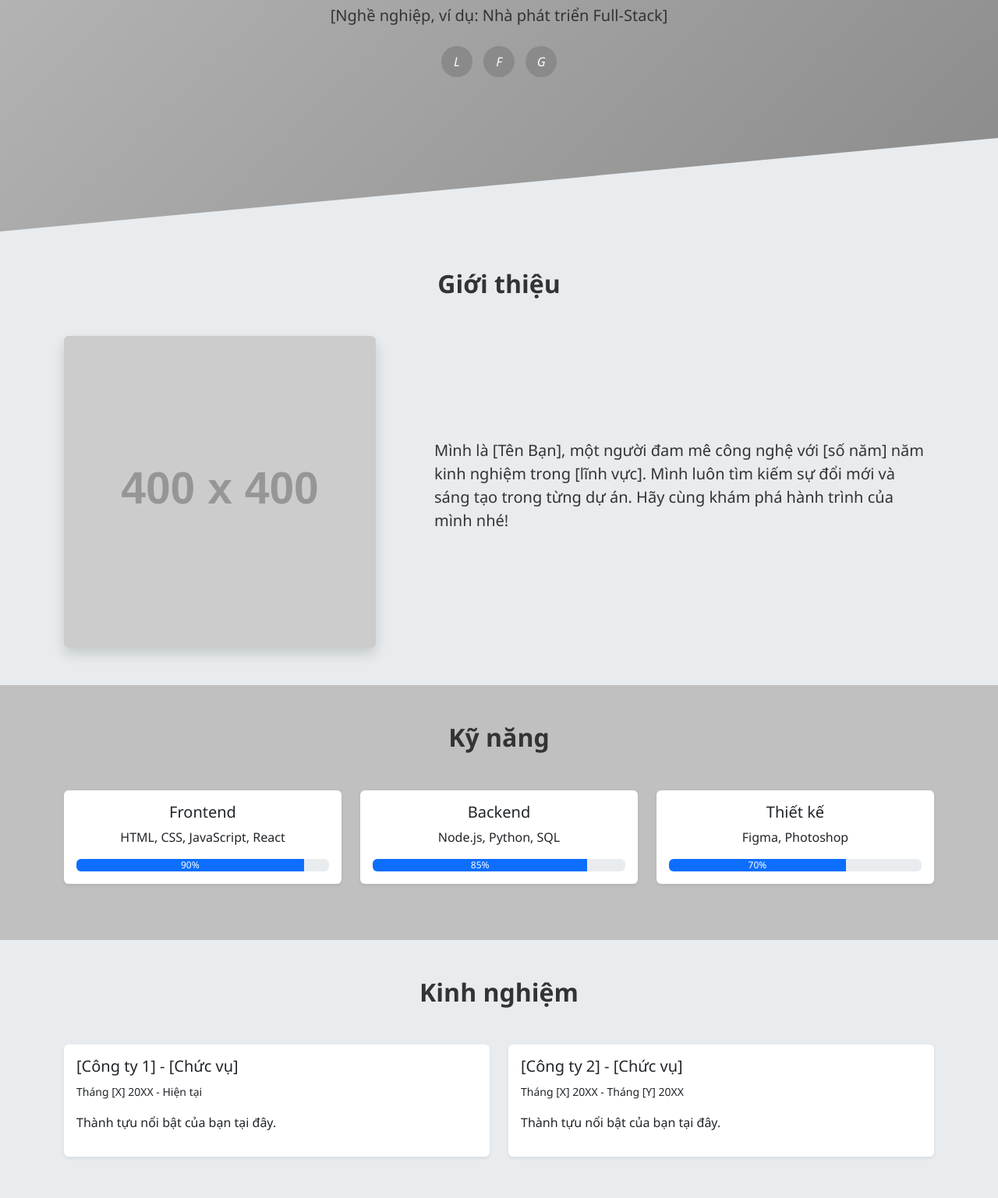
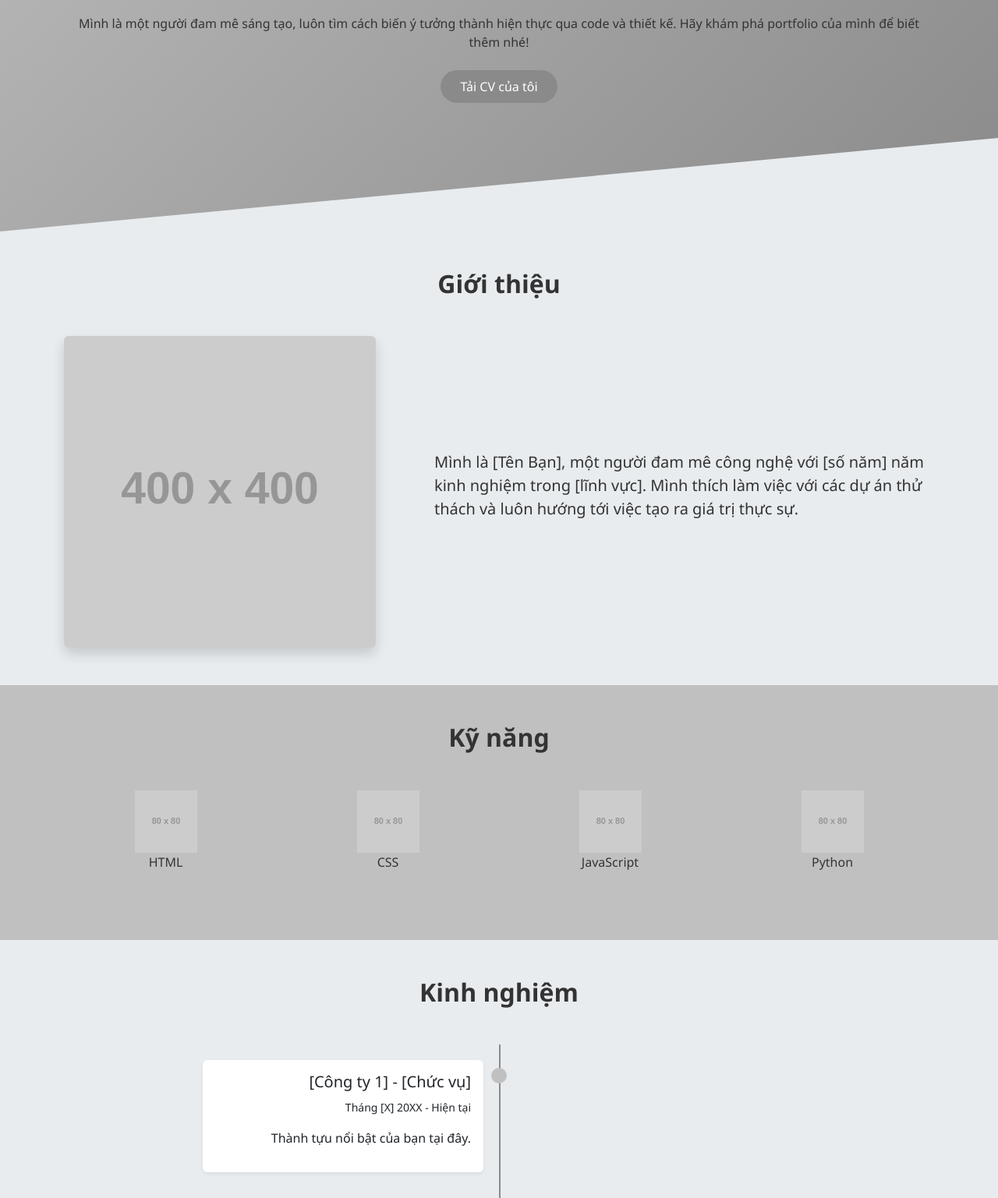
Before and after one commit to MinhTriTech/github-portfolio, a plain HTML site: page index.html in a window 1280 px wide. Shown: the part 503-2040 px from the top of the page at 78% size. Drawn offline with nearby package versions, Linux system fonts and the light colour scheme; placeholder pictures from the web are drawn by us.

Commit message:
28/2 00h09 fix

```diff
--- a/index.html
+++ b/index.html
@@ -7,7 +7,6 @@
     <!-- Link Bootstrap CSS từ CDN -->
     <link href="https://cdn.jsdelivr.net/npm/bootstrap@5.3.3/dist/css/bootstrap.min.css" rel="stylesheet">
     <style>
-        /* Tùy chỉnh màu bạc sang trọng */
         :root {
             --silver: #C0C0C0;
             --dark-silver: #8A8A8A;
@@ -19,18 +18,47 @@
             font-family: 'Segoe UI', Tahoma, sans-serif;
             color: #333;
         }
-        .navbar {
-            background-color: var(--dark-silver);
-            box-shadow: 0 4px 8px var(--shadow);
+        /* Navbar sáng tạo */
+        .navbar-custom {
+            background: linear-gradient(90deg, var(--dark-silver), var(--silver));
+            padding: 1rem 0;
+            border-bottom: 3px solid #fff;
         }
-        .nav-link:hover {
+        .navbar-brand {
+            font-size: 1.5rem;
+            font-weight: bold;
             color: #fff !important;
-            transform: scale(1.1);
+            transition: transform 0.3s ease;
+        }
+        .navbar-brand:hover {
+            transform: rotate(-5deg);
+        }
+        .nav-link {
+            color: #fff !important;
+            padding: 0.5rem 1.5rem;
+            position: relative;
             transition: all 0.3s ease;
+        }
+        .nav-link::after {
+            content: '';
+            position: absolute;
+            width: 0;
+            height: 2px;
+            bottom: 0;
+            left: 50%;
+            background-color: #fff;
+            transition: all 0.3s ease;
+        }
+        .nav-link:hover::after {
+            width: 100%;
+            left: 0;
         }
         header {
             background: linear-gradient(135deg, var(--silver), var(--dark-silver));
             clip-path: polygon(0 0, 100% 0, 100% 85%, 0 100%);
+            min-height: 100vh;
+            display: flex;
+            align-items: center;
         }
         .card {
             border: none;
@@ -43,31 +71,74 @@
         .btn-custom {
             background-color: var(--dark-silver);
             color: #fff;
-            border: none;
+            border-radius: 25px;
+            padding: 0.5rem 1.5rem;
             transition: all 0.3s ease;
         }
         .btn-custom:hover {
             background-color: #666;
-            transform: scale(1.05);
+            transform: scale(1.1);
         }
         footer {
             background-color: var(--dark-silver);
             color: #fff;
         }
-        .social-btn {
-            width: 40px;
-            height: 40px;
+        .skill-icon {
+            width: 80px;
+            height: 80px;
+            transition: transform 0.3s ease;
+        }
+        .skill-icon:hover {
+            transform: scale(1.2);
+        }
+        .timeline {
+            position: relative;
+            max-width: 800px;
+            margin: 0 auto;
+        }
+        .timeline::before {
+            content: '';
+            position: absolute;
+            width: 2px;
+            background-color: var(--dark-silver);
+            top: 0;
+            bottom: 0;
+            left: 50%;
+        }
+        .timeline-item {
+            position: relative;
+            width: 50%;
+            padding: 20px;
+        }
+        .timeline-item:nth-child(odd) {
+            left: 0;
+            text-align: right;
+        }
+        .timeline-item:nth-child(even) {
+            left: 50%;
+            text-align: left;
+        }
+        .timeline-item::before {
+            content: '';
+            position: absolute;
+            width: 20px;
+            height: 20px;
+            background-color: var(--silver);
             border-radius: 50%;
-            display: inline-flex;
-            align-items: center;
-            justify-content: center;
-            margin: 0 5px;
+            top: 30px;
+            z-index: 1;
+        }
+        .timeline-item:nth-child(odd)::before {
+            right: -10px;
+        }
+        .timeline-item:nth-child(even)::before {
+            left: -10px;
         }
     </style>
 </head>
 <body>
     <!-- Navigation Bar -->
-    <nav class="navbar navbar-expand-lg navbar-dark fixed-top">
+    <nav class="navbar navbar-expand-lg navbar-custom fixed-top">
         <div class="container">
             <a class="navbar-brand" href="#">[Tên Bạn]</a>
             <button class="navbar-toggler" type="button" data-bs-toggle="collapse" data-bs-target="#navbarNav" aria-controls="navbarNav" aria-expanded="false" aria-label="Toggle navigation">
@@ -80,23 +151,19 @@
                     <li class="nav-item"><a class="nav-link" href="#skills">Kỹ năng</a></li>
                     <li class="nav-item"><a class="nav-link" href="#experience">Kinh nghiệm</a></li>
                     <li class="nav-item"><a class="nav-link" href="#portfolio">Dự án</a></li>
-                    <li class="nav-item"><a class="nav-link" href="#contact">Liên hệ</a></li>
                 </ul>
             </div>
         </div>
     </nav>
 
     <!-- Header Section -->
-    <header id="home" class="text-center py-5" style="min-height: 100vh; display: flex; align-items: center;">
+    <header id="home" class="text-center py-5">
         <div class="container">
             <img src="https://via.placeholder.com/200" class="rounded-circle mb-4 shadow" alt="Ảnh đại diện" style="border: 5px solid #fff;">
             <h1 class="display-4 fw-bold">[Tên Bạn]</h1>
             <p class="lead">[Nghề nghiệp, ví dụ: Nhà phát triển Full-Stack]</p>
-            <div class="social-links mt-4">
-                <a href="[Link LinkedIn]" target="_blank" class="btn btn-custom social-btn"><i>L</i></a>
-                <a href="[Link Facebook]" target="_blank" class="btn btn-custom social-btn"><i>F</i></a>
-                <a href="[Link GitHub]" target="_blank" class="btn btn-custom social-btn"><i>G</i></a>
-            </div>
+            <p class="mb-4">Mình là một người đam mê sáng tạo, luôn tìm cách biến ý tưởng thành hiện thực qua code và thiết kế. Hãy khám phá portfolio của mình để biết thêm nhé!</p>
+            <a href="[Link đến file PDF CV]" download class="btn btn-custom">Tải CV của tôi</a>
         </div>
     </header>
 
@@ -109,7 +176,7 @@
                     <img src="https://via.placeholder.com/400x400" class="img-fluid rounded shadow" alt="Ảnh cá nhân">
                 </div>
                 <div class="col-md-7">
-                    <p class="lead">Mình là [Tên Bạn], một người đam mê công nghệ với [số năm] năm kinh nghiệm trong [lĩnh vực]. Mình luôn tìm kiếm sự đổi mới và sáng tạo trong từng dự án. Hãy cùng khám phá hành trình của mình nhé!</p>
+                    <p class="lead">Mình là [Tên Bạn], một người đam mê công nghệ với [số năm] năm kinh nghiệm trong [lĩnh vực]. Mình thích làm việc với các dự án thử thách và luôn hướng tới việc tạo ra giá trị thực sự.</p>
                 </div>
             </div>
         </div>
@@ -119,50 +186,33 @@
     <section id="skills" class="py-5" style="background-color: var(--silver);">
         <div class="container">
             <h2 class="text-center mb-5 fw-bold">Kỹ năng</h2>
-            <div class="row">
-                <div class="col-md-4 mb-4">
-                    <div class="card shadow-sm">
-                        <div class="card-body text-center">
-                            <h5 class="card-title">Frontend</h5>
-                            <p>HTML, CSS, JavaScript, React</p>
-                            <div class="progress">
-                                <div class="progress-bar" style="width: 90%;">90%</div>
-                            </div>
-                        </div>
-                    </div>
+            <div class="row text-center">
+                <div class="col-md-3 col-6 mb-4">
+                    <img src="https://via.placeholder.com/80?text=HTML" class="skill-icon" alt="HTML">
+                    <p>HTML</p>
                 </div>
-                <div class="col-md-4 mb-4">
-                    <div class="card shadow-sm">
-                        <div class="card-body text-center">
-                            <h5 class="card-title">Backend</h5>
-                            <p>Node.js, Python, SQL</p>
-                            <div class="progress">
-                                <div class="progress-bar" style="width: 85%;">85%</div>
-                            </div>
-                        </div>
-                    </div>
+                <div class="col-md-3 col-6 mb-4">
+                    <img src="https://via.placeholder.com/80?text=CSS" class="skill-icon" alt="CSS">
+                    <p>CSS</p>
                 </div>
-                <div class="col-md-4 mb-4">
-                    <div class="card shadow-sm">
-                        <div class="card-body text-center">
-                            <h5 class="card-title">Thiết kế</h5>
-                            <p>Figma, Photoshop</p>
-                            <div class="progress">
-                                <div class="progress-bar" style="width: 70%;">70%</div>
-                            </div>
-                        </div>
-                    </div>
+                <div class="col-md-3 col-6 mb-4">
+                    <img src="https://via.placeholder.com/80?text=JS" class="skill-icon" alt="JavaScript">
+                    <p>JavaScript</p>
+                </div>
+                <div class="col-md-3 col-6 mb-4">
+                    <img src="https://via.placeholder.com/80?text=Python" class="skill-icon" alt="Python">
+                    <p>Python</p>
                 </div>
             </div>
         </div>
     </section>
 
-    <!-- Experience Section -->
+    <!-- Experience Section (Timeline) -->
     <section id="experience" class="py-5">
         <div class="container">
             <h2 class="text-center mb-5 fw-bold">Kinh nghiệm</h2>
-            <div class="row">
-                <div class="col-md-6 mb-4">
+            <div class="timeline">
+                <div class="timeline-item">
                     <div class="card shadow-sm">
                         <div class="card-body">
                             <h5 class="card-title">[Công ty 1] - [Chức vụ]</h5>
@@ -171,7 +221,7 @@
                         </div>
                     </div>
                 </div>
-                <div class="col-md-6 mb-4">
+                <div class="timeline-item">
                     <div class="card shadow-sm">
                         <div class="card-body">
                             <h5 class="card-title">[Công ty 2] - [Chức vụ]</h5>
@@ -223,37 +273,14 @@
         </div>
     </section>
 
-    <!-- Contact Section -->
-    <section id="contact" class="py-5">
-        <div class="container">
-            <h2 class="text-center mb-5 fw-bold">Liên hệ</h2>
-            <div class="row justify-content-center">
-                <div class="col-md-6">
-                    <form>
-                        <div class="mb-3">
-                            <input type="text" class="form-control" placeholder="Họ tên">
-                        </div>
-                        <div class="mb-3">
-                            <input type="email" class="form-control" placeholder="Email">
-                        </div>
-                        <div class="mb-3">
-                            <textarea class="form-control" rows="4" placeholder="Tin nhắn của bạn"></textarea>
-                        </div>
-                        <button type="submit" class="btn btn-custom w-100">Gửi ngay</button>
-                    </form>
-                </div>
-            </div>
-        </div>
-    </section>
-
     <!-- Footer -->
     <footer class="py-4">
         <div class="container text-center">
             <p>© 2025 [Tên Bạn]. Kết nối với tôi:</p>
             <div>
-                <a href="[Link LinkedIn]" target="_blank" class="btn btn-custom social-btn"><i>L</i></a>
-                <a href="[Link Facebook]" target="_blank" class="btn btn-custom social-btn"><i>F</i></a>
-                <a href="[Link GitHub]" target="_blank" class="btn btn-custom social-btn"><i>G</i></a>
+                <a href="[Link LinkedIn]" target="_blank"><img src="https://via.placeholder.com/40?text=L" class="skill-icon" alt="LinkedIn"></a>
+                <a href="[Link Facebook]" target="_blank"><img src="https://via.placeholder.com/40?text=F" class="skill-icon" alt="Facebook"></a>
+                <a href="[Link GitHub]" target="_blank"><img src="https://via.placeholder.com/40?text=G" class="skill-icon" alt="GitHub"></a>
             </div>
         </div>
     </footer>
```
